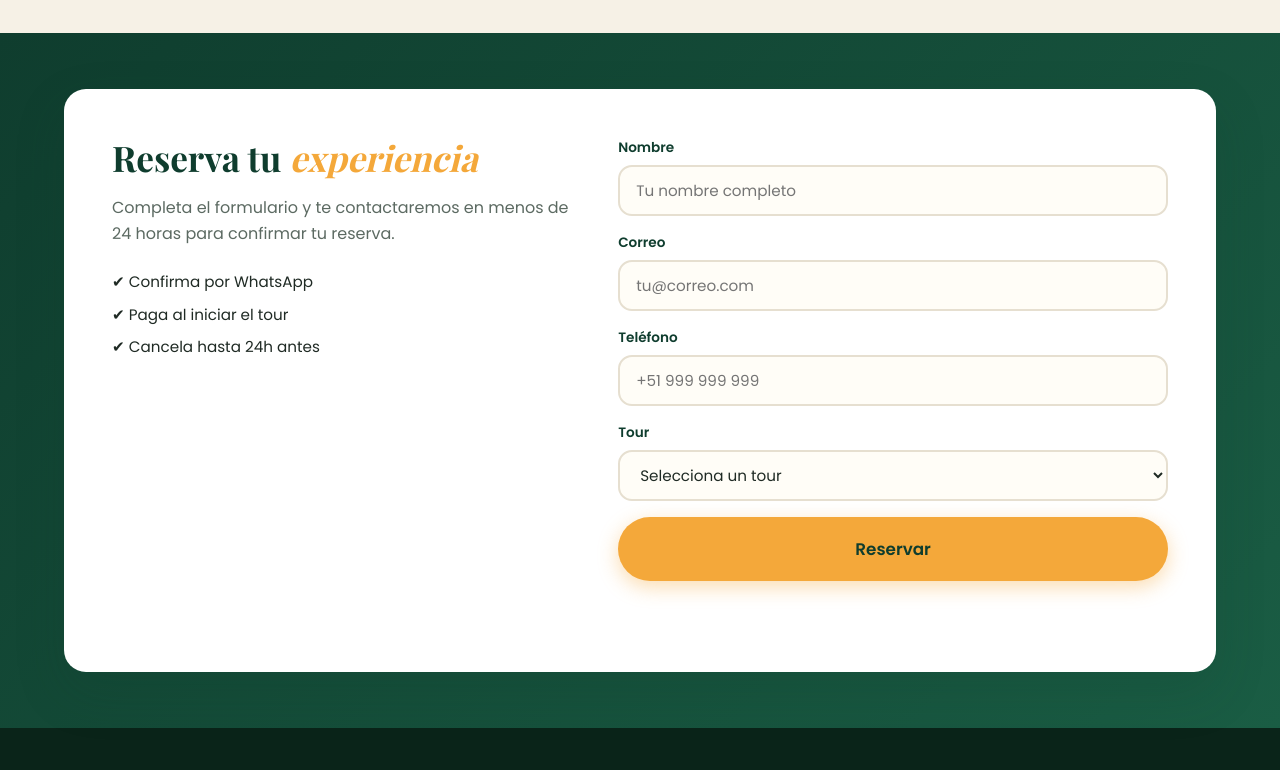
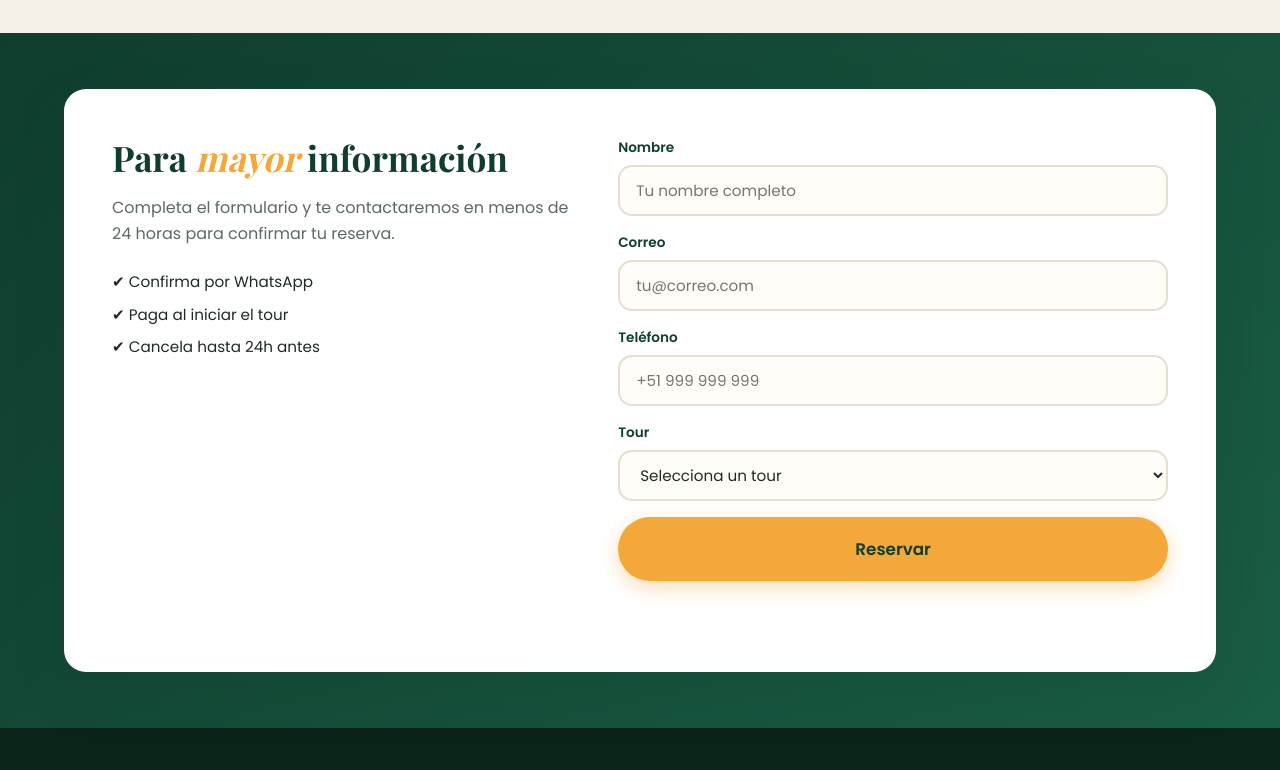
Before and after one commit to Isacitoelprogramer2/turiexpress, a plain HTML site: page public/index.html in a window 1280 px wide. Shown: the part 3640-4410 px from the top of the page. Drawn offline with nearby package versions, Linux system fonts and the light colour scheme.

Commit message:
Actualizar titular de la sección CTA: 'Reserva tu experiencia' → 'Para mayor información'
Cambia el h2 de la sección #reserva para que invite a solicitar información
en lugar de reservar directamente. La palabra 'mayor' usa la clase text-accent
(mismo color que 'viajeros' y demás palabras destacadas del sitio).

```diff
--- a/public/index.html
+++ b/public/index.html
@@ -249,7 +249,7 @@
     <div class="container">
       <div class="reserve-card reveal-up">
         <div class="reserve-info">
-          <h2>Reserva tu <span class="text-accent">experiencia</span></h2>
+          <h2>Para <span class="text-accent">mayor</span> información</h2>
           <p>Completa el formulario y te contactaremos en menos de 24 horas para confirmar tu reserva.</p>
           <ul class="reserve-perks">
             <li>✔ Confirma por WhatsApp</li>
```
